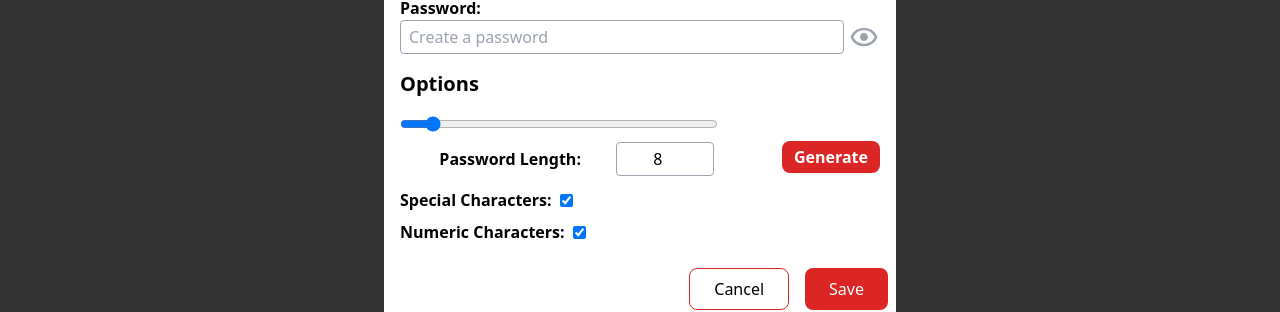
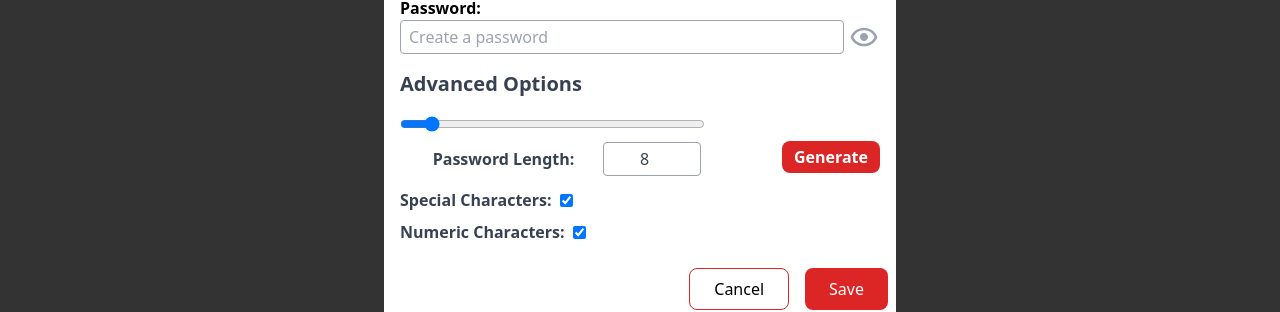
Before and after one commit to RageHardrack/last-pass-clone, a Nuxt app: page / in a window 1280 px wide. Both pictures are taken after a click on the button "Add new Password". Shown: the part 388-700 px from the top of the page. Built offline with nearby package versions, Linux system fonts and the light colour scheme; no server answers.

Commit message:
Feat: Improve Card and Form UI

```diff
--- a/components/Card.vue
+++ /dev/null
@@ -1,22 +0,0 @@
-<script setup lang="ts">
-import {IPassword} from '~~/interfaces'
-
-interface Props {
-  card: IPassword
-}
-
-const { card } = defineProps<Props>();
-</script>
-
-<template>
-  <article
-    class="flex flex-col p-4 space-y-4 border border-gray-400 rounded-lg shadow-lg"
-  >
-    <section class="flex-1">hello</section>
-
-    <footer class="flex gap-2">
-      <h3>{{ card.name }}</h3>
-      <p>{{ card.username }}</p>
-    </footer>
-  </article>
-</template>
--- /dev/null
+++ b/components/Icon/LaptopSvg.vue
@@ -0,0 +1,11 @@
+<template>
+  <svg
+    xmlns="http://www.w3.org/2000/svg"
+    viewBox="0 0 24 24"
+    class="fill-current"
+  >
+    <path
+      d="M20 17.722c.595-.347 1-.985 1-1.722V5c0-1.103-.897-2-2-2H5c-1.103 0-2 .897-2 2v11c0 .736.405 1.375 1 1.722V18H2v2h20v-2h-2v-.278zM5 16V5h14l.002 11H5z"
+    ></path>
+  </svg>
+</template>
--- /dev/null
+++ b/components/Password/Card.vue
@@ -0,0 +1,24 @@
+<script setup lang="ts">
+import { IPassword } from "~~/interfaces";
+
+interface Props {
+  card: IPassword;
+}
+
+const { card } = defineProps<Props>();
+</script>
+
+<template>
+  <article
+    class="flex flex-col p-4 space-y-4 border border-gray-400 rounded-lg shadow-lg transition-all hover:scale-105 duration-300 ease-in-out"
+  >
+    <section class="flex-1 flex items-center justify-center">
+      <IconLaptopSvg class="w-16 h-16 text-gray-500" />
+    </section>
+
+    <footer class="flex flex-col gap-y-1">
+      <h3 class="font-semibold">{{ card.name }}</h3>
+      <p class="text-gray-600 font-light">{{ card.username }}</p>
+    </footer>
+  </article>
+</template>
--- a/components/Form.vue
+++ b/components/Password/Form.vue
@@ -65,7 +65,7 @@ const onSubmit = handleSubmit(async () => {
     >
       <p class="text-sm">New Password</p>
 
-      <h2 class="text-3xl">LastPass</h2>
+      <h2 class="text-3xl hidden md:block">LastPass</h2>
 
       <button @click.prevent="closeModal">
         <IconCrossSvg class="w-6 h-6 text-white" />
--- a/components/PasswordOptions.vue
+++ b/components/PasswordOptions.vue
@@ -24,11 +24,13 @@ const handleNewPassword = () => {
 </script>
 
 <template>
-  <section class="flex items-center justify-between w-full">
+  <section
+    class="flex flex-col md:flex-row gap-4 items-center justify-between w-full"
+  >
     <div class="flex flex-col items-start justify-center flex-1 space-y-4">
-      <h2 class="text-xl font-semibold">Options</h2>
+      <h2 class="text-xl font-semibold text-gray-700">Advanced Options</h2>
 
-      <ul class="flex flex-col w-10/12 space-y-2">
+      <ul class="flex flex-col w-10/12 space-y-2 text-gray-700">
         <li>
           <input
             type="range"
--- a/layouts/default.vue
+++ b/layouts/default.vue
@@ -14,7 +14,7 @@ useHead({
       <slot />
 
       <Modal v-if="isOpen">
-        <Form />
+        <PasswordForm />
       </Modal>
     </main>
 
--- a/pages/index.vue
+++ b/pages/index.vue
@@ -7,7 +7,7 @@ const { data: cards } = await useFetch("/api/password-cards", {
 </script>
 
 <template>
-  <section class="grid grid-cols-2 gap-4 md:grid-cols-4">
-    <Card v-for="card in cards" :card="card" :key="card.id" />
+  <section class="grid grid-cols-1 gap-4 md:grid-cols-3 lg:grid-cols-4">
+    <PasswordCard v-for="card in cards" :card="card" :key="card.id" />
   </section>
 </template>
```
